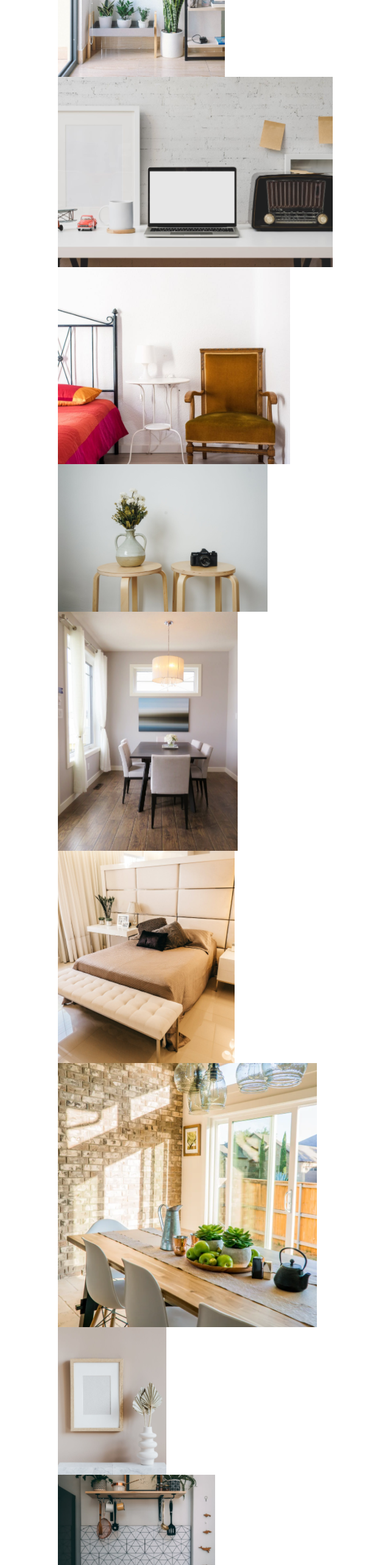
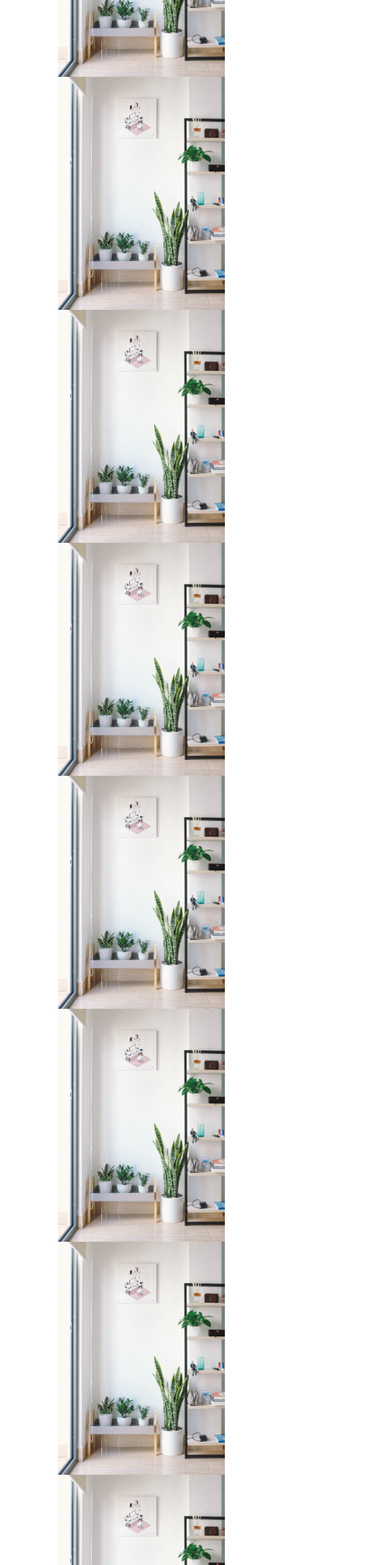
Before and after one commit to LizNgoNgoc/internetShop, a React (Create React App) app in the folder my-app/: page / in a window 1280 px wide. Shown: the part 4040-6606 px from the top of the page at 61% size, without its empty margins (33-673 px from the left). Built offline with nearby package versions, Linux system fonts and the light colour scheme.

Commit message:
add images

```diff
--- a/my-app/src/Components/FunitureContainer/FurnitureContainer.jsx
+++ b/my-app/src/Components/FunitureContainer/FurnitureContainer.jsx
@@ -8,7 +8,18 @@ export default function FurnitureContainer(){
 
     return <div className="grid grid-flow-row">
         {arr.map((item, index) => {
-            return <div className="" key={index}><img src={item} alt="" className="" /></div>
+            return <div className="" key={index}>
+                <img src={item} alt="" className="" />
+                <img src={item} alt="" className="" />
+                <img src={item} alt="" className="" />
+                <img src={item} alt="" className="" />
+                <img src={item} alt="" className="" />
+                <img src={item} alt="" className="" />
+                <img src={item} alt="" className="" />
+                <img src={item} alt="" className="" />
+                <img src={item} alt="" className="" />
+                <img src={item} alt="" className="" />
+            </div>
         })}
     </div>
 
```
